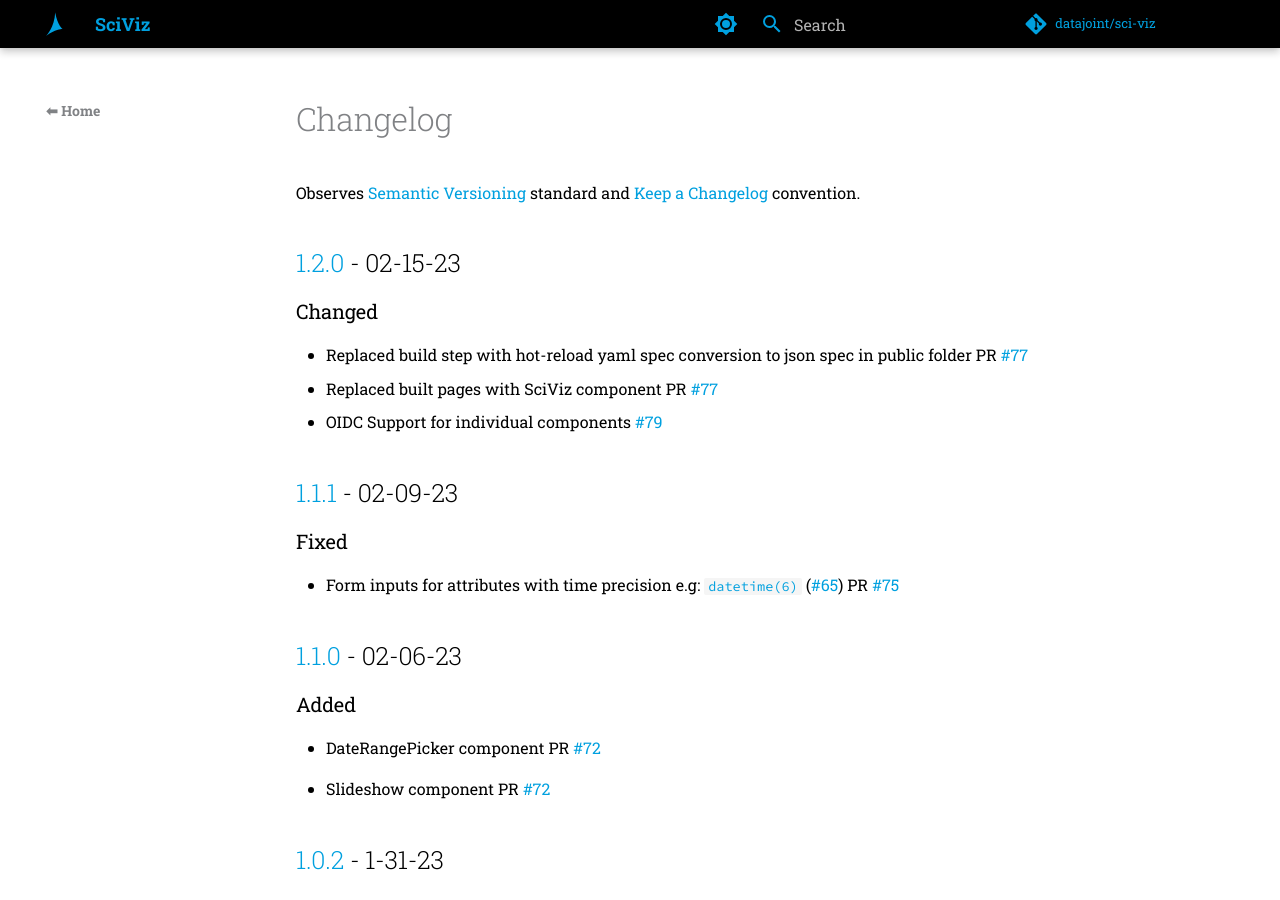
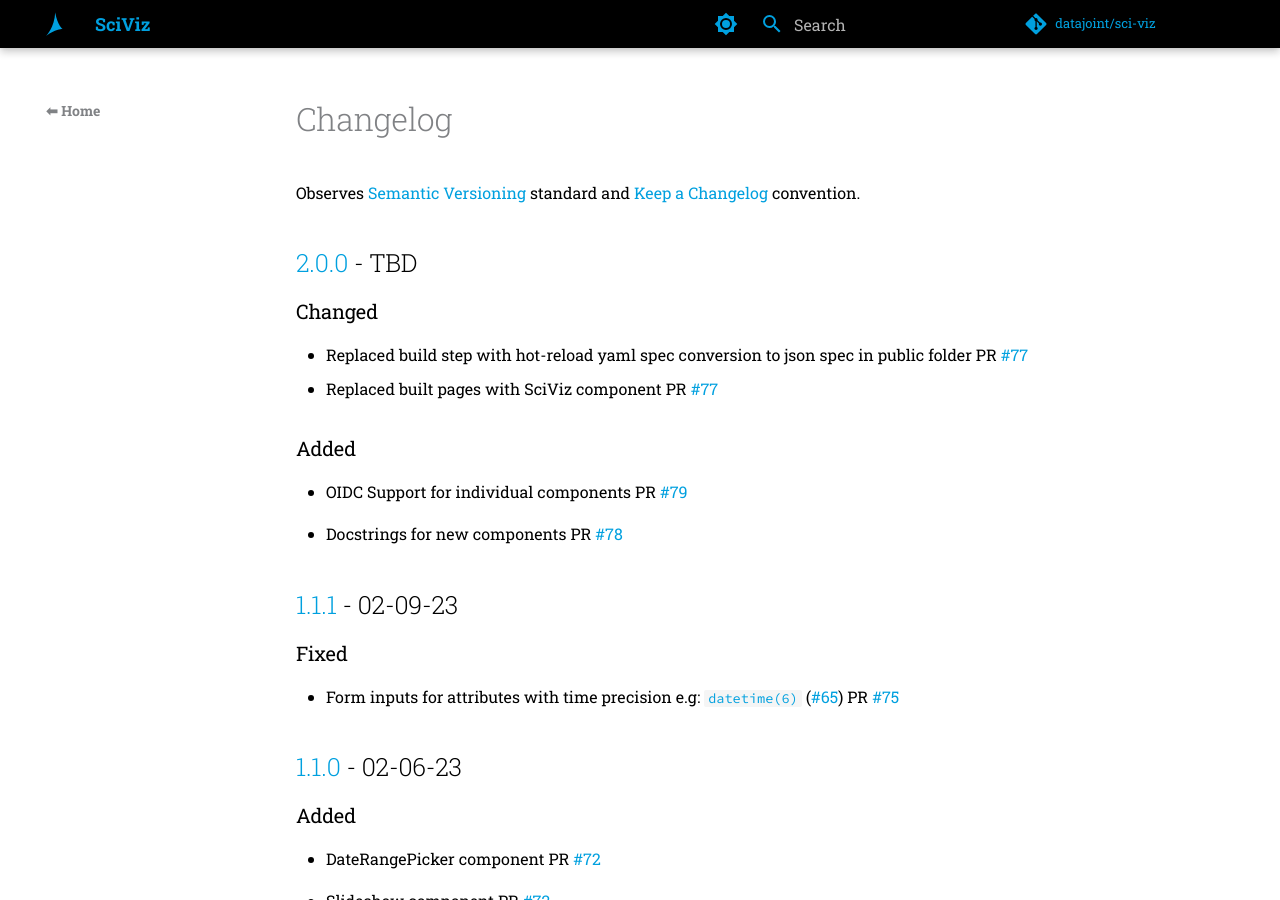
Before and after one commit to datajoint/sci-viz, an MkDocs documentation site: the page built from docs/src/changelog.md, in a window 1280 px wide and 900 px high. Built offline with MkDocs 1.6.1 and Material for MkDocs 9.7.7, drawn with Linux system fonts in a browser that asks for light colours; comment, search, counter and statistics services are not loaded; the version menu is left out.

Commit message:
changelog and version

```diff
--- a/docs/src/changelog.md
+++ b/docs/src/changelog.md
@@ -2,13 +2,18 @@
 
 Observes [Semantic Versioning](https://semver.org/spec/v2.0.0.html) standard and [Keep a Changelog](https://keepachangelog.com/en/1.0.0/) convention.
 
-## [1.2.0] - 02-15-23
+## [2.0.0] - TBD
 
 ### Changed
 
 - Replaced build step with hot-reload yaml spec conversion to json spec in public folder PR [#77](https://github.com/datajoint/sci-viz/pull/77)
 - Replaced built pages with SciViz component PR [#77](https://github.com/datajoint/sci-viz/pull/77)
-- OIDC Support for individual components [#79](https://github.com/datajoint/sci-viz/pull/79)
+
+### Added
+
+- OIDC Support for individual components PR [#79](https://github.com/datajoint/sci-viz/pull/79)
+
+- Docstrings for new components PR [#78](https://github.com/datajoint/sci-viz/pull/78)
 
 ## [1.1.1] - 02-09-23
 
@@ -75,7 +80,7 @@ Observes [Semantic Versioning](https://semver.org/spec/v2.0.0.html) standard and
 - Initial framework for jest testing (#27) PR #33
 - loginless mode PR #41
 
-[1.2.0]: https://github.com/datajoint/sci-viz/compare/1.1.1...1.2.0
+[2.0.0]: https://github.com/datajoint/sci-viz/compare/1.1.1...2.0.0
 [1.1.1]: https://github.com/datajoint/sci-viz/compare/1.1.0...1.1.1
 [1.1.0]: https://github.com/datajoint/sci-viz/compare/1.0.2...1.1.0
 [1.0.2]: https://github.com/datajoint/sci-viz/compare/1.0.1...1.0.2
--- a/package.json
+++ b/package.json
@@ -1,6 +1,6 @@
 {
     "name": "app",
-    "version": "1.2.0",
+    "version": "2.0.0",
     "private": true,
     "homepage": ".",
     "dependencies": {
```
Also changed, not shown: 2 other files.
